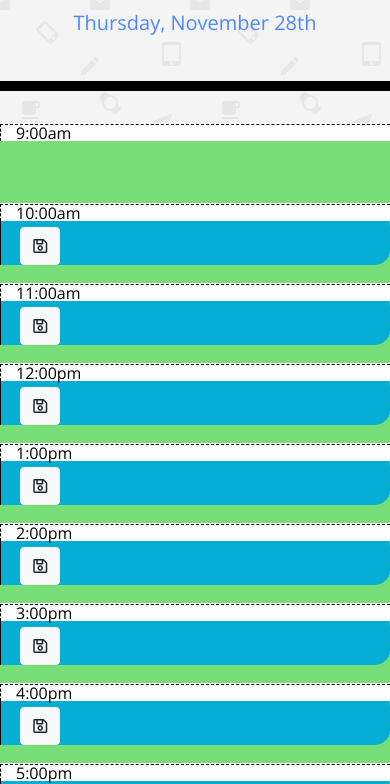
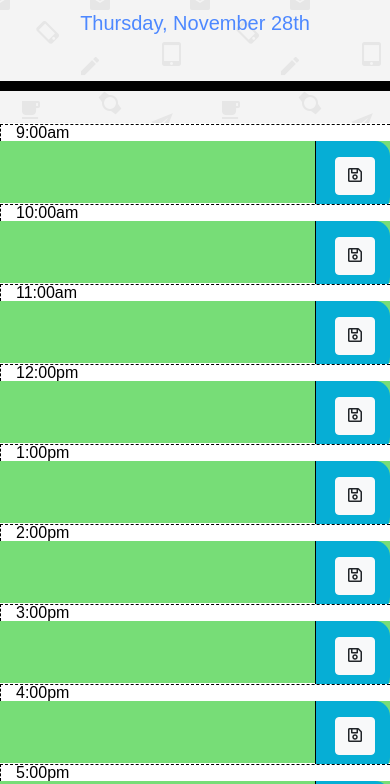
Before and after one commit to sjervin07/Day_Planner, a plain HTML site: page index.html in a window 390 px wide. Shown: the part 256-1040 px from the top of the page. Drawn offline with nearby package versions, Linux system fonts and the light colour scheme; a web font is replaced by a local one.

Commit message:
Final css/responsiveness

```diff
--- a/index.html
+++ b/index.html
@@ -8,7 +8,7 @@
   <link rel="stylesheet" href="https://stackpath.bootstrapcdn.com/bootstrap/4.3.1/css/bootstrap.min.css" />
   <link rel="stylesheet" href="https://use.fontawesome.com/releases/v5.8.1/css/all.css"
     integrity="sha384-50oBUHEmvpQ+1lW4y57PTFmhCaXp0ML5d60M1M7uH2+nqUivzIebhndOJK28anvf" crossorigin="anonymous" />
-  <link href="https://fonts.googleapis.com/css?family=Open+Sans&display=swap" rel="stylesheet" />
+  <link href="https://fonts.googleapis.com/css?family=Muli&display=swap" rel="stylesheet"/>
   <link rel="stylesheet" href="style.css" />
   <title>Work Day Scheduler</title>
 </head>
@@ -23,48 +23,48 @@
     <!-- Timeblocks go here -->
     <div class="row" data-hour="09">
       <div class="col-lg-1 hour">9:00am</div>
-      <div class="col-lg-10 description"> <textarea id="textarea09"></textarea></div>
-      <div class="col-lg-1 pt-3 saveBtn"> <button type="button" class="btn btn-light"><i class="far fa-save"></i></button></div>
+      <div class="col-auto mr-auto description"> <textarea id="textarea09"></textarea></div>
+      <div class="col-lg-1 col-auto pt-3 saveBtn"> <button type="button" class="btn btn-light"><i class="far fa-save"></i></button></div>
     </div>
     <div class="row" data-hour="10">
       <div class="col-lg-1 hour">10:00am</div>
-      <div class="col-lg-10 description"> <textarea id="textarea10"></textarea></div>
-      <div class="col-lg-1 pt-3 saveBtn"> <button type="button" class="btn btn-light"><i class="far fa-save"></i></button></div>
+      <div class="col-auto mr-auto description"> <textarea id="textarea10"></textarea></div>
+      <div class="col-lg-1 col-auto pt-3 saveBtn"> <button type="button" class="btn btn-light"><i class="far fa-save"></i></button></div>
     </div>
     <div class="row" data-hour="11">
       <div class="col-lg-1 hour">11:00am</div>
-      <div class="col-lg-10 description"> <textarea id="textarea11"></textarea> </div>
-      <div class="col-lg-1 pt-3 saveBtn"> <button type="button" class="btn btn-light"><i class="far fa-save"></i></button></div>
+      <div class="col-auto mr-auto description"> <textarea id="textarea11"></textarea> </div>
+      <div class="col-lg-1 pt-3 col-auto saveBtn"> <button type="button" class="btn btn-light"><i class="far fa-save"></i></button></div>
     </div>
     <div class="row" data-hour="12">
       <div class="col-lg-1 hour">12:00pm</div>
-      <div class="col-lg-10 description"> <textarea id="textarea12"></textarea> </div>
-      <div class="col-lg-1 pt-3 saveBtn"> <button type="button" class="btn btn-light"><i class="far fa-save"></i></button></div>
+      <div class="col-auto mr-auto description"> <textarea id="textarea12"></textarea> </div>
+      <div class="col-lg-1 pt-3 col-auto saveBtn"> <button type="button" class="btn btn-light"><i class="far fa-save"></i></button></div>
     </div>
     <div class="row" data-hour="13">
       <div class="col-lg-1 hour">1:00pm</div>
-      <div class="col-lg-10 description"> <textarea id="textarea13"></textarea> </div>
-      <div class="col-lg-1 pt-3 saveBtn"> <button type="button" class="btn btn-light"><i class="far fa-save"></i></button></div>
+      <div class="col-auto mr-auto description"> <textarea id="textarea13"></textarea> </div>
+      <div class="col-lg-1 pt-3 col-auto saveBtn"> <button type="button" class="btn btn-light"><i class="far fa-save"></i></button></div>
     </div>
     <div class="row" data-hour="14">
       <div class="col-lg-1 hour">2:00pm</div>
-      <div class="col-lg-10 description"> <textarea id="textarea14"></textarea> </div>
-      <div class="col-lg-1 pt-3 saveBtn"> <button type="button" class="btn btn-light"><i class="far fa-save"></i></button></div>
+      <div class="col-auto mr-auto description"> <textarea id="textarea14"></textarea> </div>
+      <div class="col-lg-1 pt-3 col-auto saveBtn"> <button type="button" class="btn btn-light"><i class="far fa-save"></i></button></div>
     </div>
     <div class="row" data-hour="15">
       <div class="col-lg-1 hour">3:00pm</div>
-      <div class="col-lg-10 description"> <textarea id="textarea15"></textarea> </div>
-      <div class="col-lg-1 pt-3 saveBtn"> <button type="button" class="btn btn-light"><i class="far fa-save"></i></button></div>
+      <div class="col-auto mr-auto description"> <textarea id="textarea15"></textarea> </div>
+      <div class="col-lg-1 pt-3 col-auto saveBtn"> <button type="button" class="btn btn-light"><i class="far fa-save"></i></button></div>
     </div>
     <div class="row" data-hour="16">
       <div class="col-lg-1 hour">4:00pm</div>
-      <div class="col-lg-10 description"> <textarea id="textarea16"></textarea> </div>
-      <div class="col-lg-1 pt-3 saveBtn"> <button type="button" class="btn btn-light"><i class="far fa-save"></i></button></div>
+      <div class="col-auto mr-auto description"> <textarea id="textarea16"></textarea> </div>
+      <div class="col-lg-1 pt-3 col-auto saveBtn"> <button type="button" class="btn btn-light"><i class="far fa-save"></i></button></div>
     </div>
     <div class="row" data-hour="17">
       <div class="col-lg-1 hour">5:00pm</div>
-      <div class="col-lg-10 description"> <textarea id="textarea17"></textarea> </div>
-      <div class="col-lg-1 pt-3 saveBtn"> <button type="button" class="btn btn-light"><i class="far fa-save"></i></button></div>
+      <div class="col-auto mr-auto description"> <textarea id="textarea17"></textarea> </div>
+      <div class="col-lg-1 pt-3 col-auto saveBtn"> <button type="button" class="btn btn-light"><i class="far fa-save"></i></button></div>
     </div>
     </div>
 
--- a/style.css
+++ b/style.css
@@ -1,6 +1,6 @@
 body {
   background-image: url(assets/images/email-pattern.png);
-  font-family: 'Open Sans', sans-serif;
+  font-family: 'Muli', sans-serif;
   font-size: 16px;
   line-height: 1;
   margin-bottom: 30px;
```
